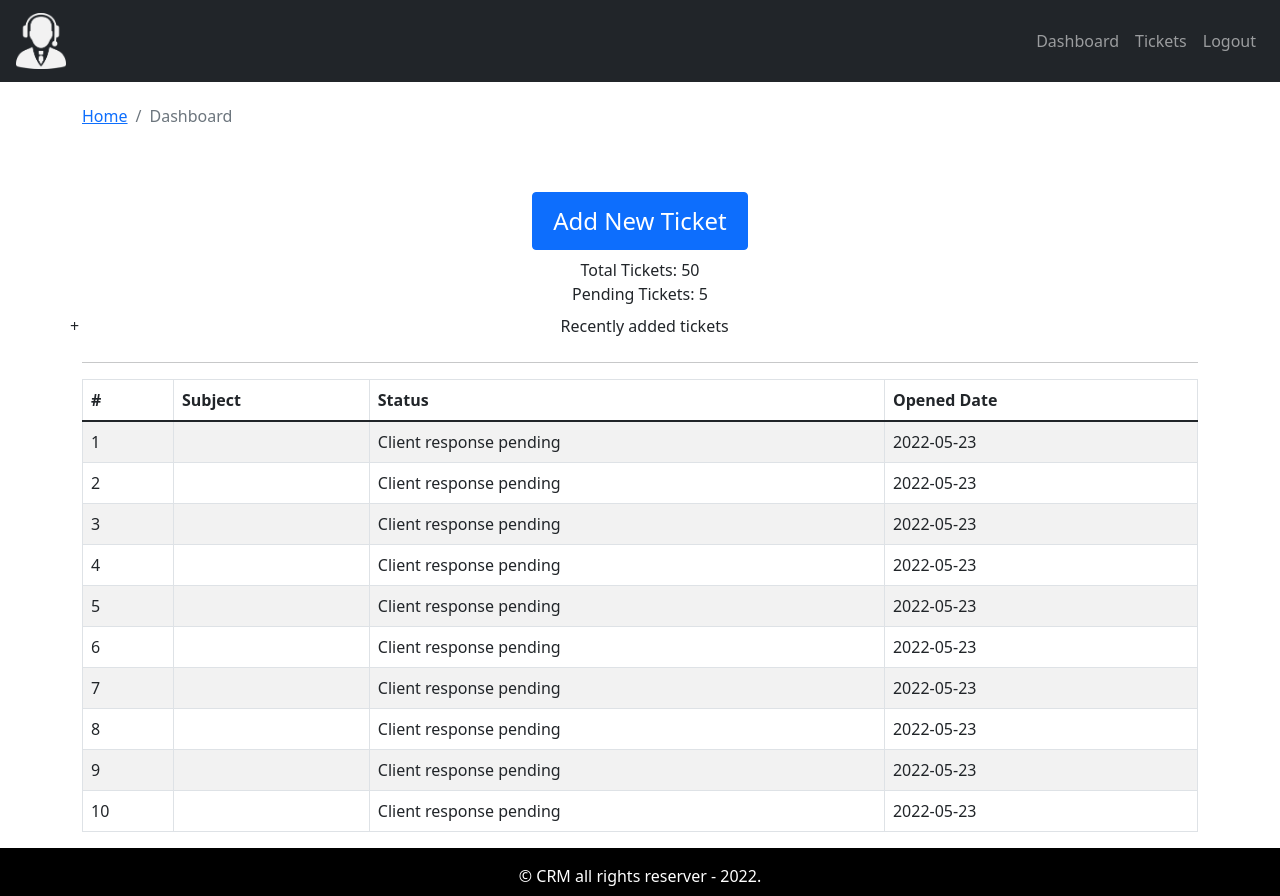
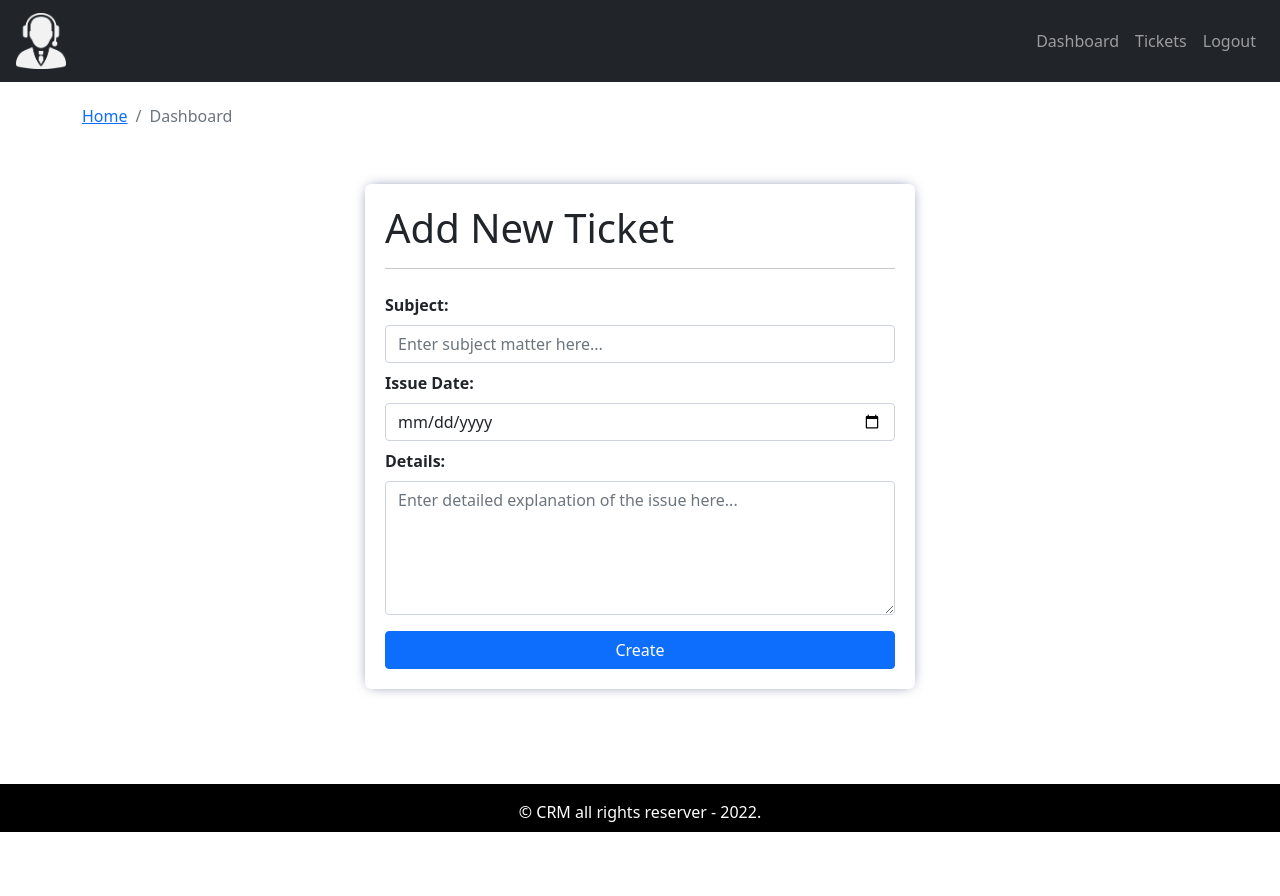
Before and after one commit to CamSteph/crm-ticketing-system, a React (Create React App) app: page / in a window 1280 px wide. After the commit the page ends 832 px from the top, so only its background shows below. Built offline with nearby package versions, Linux system fonts and the light colour scheme.

Commit message:
Created new ticket form UI.

```diff
--- a/src/App.js
+++ b/src/App.js
@@ -3,22 +3,20 @@ import "./App.css";
 // Page imports
 import EntryPage from "./pages/entry/EntryPage";
 import DashboardPage from "./pages/dashboard/DashboardPage";
+import AddNewTicketPage from "./pages/addNewTickets/AddNewTicketPage";
 // End Page imports
 
 // Import components
 import DefaultLayout from "./layout/DefaultLayout";
 // End import components
 
-// Bootstrap imports
-import {Button} from 'react-bootstrap';
-// End Bootstrap imports
-
 function App() {
   return (
     <div className="App">
       {/* <EntryPage/> */}
       <DefaultLayout>
-        <DashboardPage/>
+        {/* <DashboardPage/> */}
+        <AddNewTicketPage/>
       </DefaultLayout>
     </div>
   );
--- /dev/null
+++ b/src/components/addNewTicketsForm/AddNewTicketForm.js
@@ -0,0 +1,71 @@
+import React from 'react';
+
+// Import bootstrap
+import {Form, Button, Row, Col} from 'react-bootstrap';
+// End import bootstrap
+
+// Import Prop types
+import { propTypes } from 'prop-types';
+// End Import Prop types
+
+// Import Styling
+import './add-new-ticket-styles.css';
+// End Import styling
+
+const AddNewTicketForm = ({handleOnSubmit,handleOnChange,  formData, formErrorData}) => {
+    console.log(formData)
+  return (
+    <div className='custom-jumbotron add-new-ticket'>
+        <h1>Add New Ticket</h1>
+        <hr/>
+      <Form autoComplete='off' onSubmit={handleOnSubmit}>
+                        <Form.Group className="pt-2">
+                            <Form.Label>
+                                <b>Subject:</b>
+                            </Form.Label>
+                            <Form.Control
+                            type="text"
+                            name="subject"
+                            value={formData.subject}
+                            onChange={handleOnChange}
+                            placeholder="Enter subject matter here..."
+                            />
+                            <Form.Text className="text-danger">{formErrorData.subject && 'Subject length is invalid.'}</Form.Text>
+                        </Form.Group>
+                        <Form.Group className="pt-2">
+                            <Form.Label>
+                                <b>Issue Date:</b>
+                            </Form.Label>
+                            <Form.Control
+                            type="date"
+                            name="issueDate"
+                            value={formData.issueDate}
+                            onChange={handleOnChange}
+                            />
+                        </Form.Group>
+                        <Form.Group className="pt-2">
+                            <Form.Label>
+                                <b>Details:</b>
+                            </Form.Label>
+                            <Form.Control
+                            as="textarea"
+                            name="details"
+                            rows="5"
+                            value={formData.details}
+                            onChange={handleOnChange}
+                            placeholder="Enter detailed explanation of the issue here..."
+                            />
+                        </Form.Group>
+                        <Button type="submit" className='mt-3 w-100' block>Create</Button>
+                    </Form>
+    </div>
+  )
+};
+
+// AddNewTicketForm.propTypes = {
+//     handleOnSubmit: propTypes.func.isRequired,
+//     handleOnChange: propTypes.func.isRequired,
+//     formData: propTypes.object.isRequired,
+// }
+
+export default AddNewTicketForm;
--- /dev/null
+++ b/src/components/addNewTicketsForm/add-new-ticket-styles.css
@@ -0,0 +1,8 @@
+.add-new-ticket{
+    background: #fff;
+    border-radius: 6px;
+    box-shadow: 0 0 14px -5px rgb(56, 66, 121);
+    margin: 40px auto;
+    /* margin-bottom: 40px; */
+    max-width: 550px;
+}
--- /dev/null
+++ b/src/pages/addNewTickets/AddNewTicketPage.js
@@ -0,0 +1,83 @@
+import React, {useState} from 'react';
+// Import validation functions
+import {textLengthValidation} from '../../utils/validateForm';
+// End import validation functions
+
+// import Bootstrap
+import {Container, Row, Col} from 'react-bootstrap';
+import PageBreadcrumb from '../../components/breadcrumb/PageBreadcrumb';
+// End import bootstrap
+
+// Import components
+import AddNewTicketForm from '../../components/addNewTicketsForm/AddNewTicketForm';
+// End import components
+
+// Initial Form Data
+const initialFormData = {
+    subject: "",
+    issueDate: null,
+    details: ""
+}
+// End Intial Form Data
+
+// Initial Error Data
+const initialFormErrorData = {
+    subject: false,
+    issueDate: false,
+    details: false
+}
+// End Intial Form Data
+
+
+const AddNewTicket = () => {
+
+    const [formData, setFormData] = useState(initialFormData);
+    const [formErrorData, setFormErrorData] = useState(initialFormErrorData);
+
+    //handle onChange function
+    const handleOnChange = e => {
+        const {name, value} = e.target;
+        setFormData({
+            ...formData,
+            [name]:value
+        });
+    };
+
+    // handle onSubmit function
+    const handleOnSubmit = e => {
+        e.preventDefault();
+        const textLengthValid = textLengthValidation(formData.subject);
+        if(textLengthValid){
+            setFormErrorData(initialFormErrorData);
+            console.log('Form sucessfully submitted.');
+        }else{
+            setFormErrorData({
+                ...formErrorData,
+                subject: !textLengthValid
+            });
+            console.log('Invalid subject length')
+        }
+    }
+
+    return (
+        <Container>
+            <Row>
+                <Col>
+                    <PageBreadcrumb page="Add New Ticket"/>
+                </Col>
+            </Row>
+            <Row>
+                <Col>
+                    <AddNewTicketForm
+                    handleOnSubmit={handleOnSubmit}
+                    handleOnChange={handleOnChange}
+                    formData={formData}
+                    formErrorData={formErrorData}
+                    />
+                </Col>
+            </Row>
+        </Container>
+    )
+}
+
+export default AddNewTicket;
--- a/src/pages/dashboard/DashboardPage.js
+++ b/src/pages/dashboard/DashboardPage.js
@@ -31,14 +31,14 @@ const DashboardPage = () => {
           <div>Pending Tickets: 5</div>
         </Col>
       </Row>
-      <Row>+
+      <Row>
         <Col className='text-center mb-2'>
-          Recently added tickets
+          <h4>Recently added tickets</h4>
         </Col>
       </Row>
       <hr/>
       <Row>
-        <Col className='recent-tcket'>
+        <Col className='recent-tcket mb-4'>
           <TicketTable tickets={dummyTickets}/>
         </Col>
       </Row>
--- /dev/null
+++ b/src/utils/validateForm.js
@@ -0,0 +1,3 @@
+export const textLengthValidation = str => {
+    return str.length > 9 && str.length < 101;
+}
```
